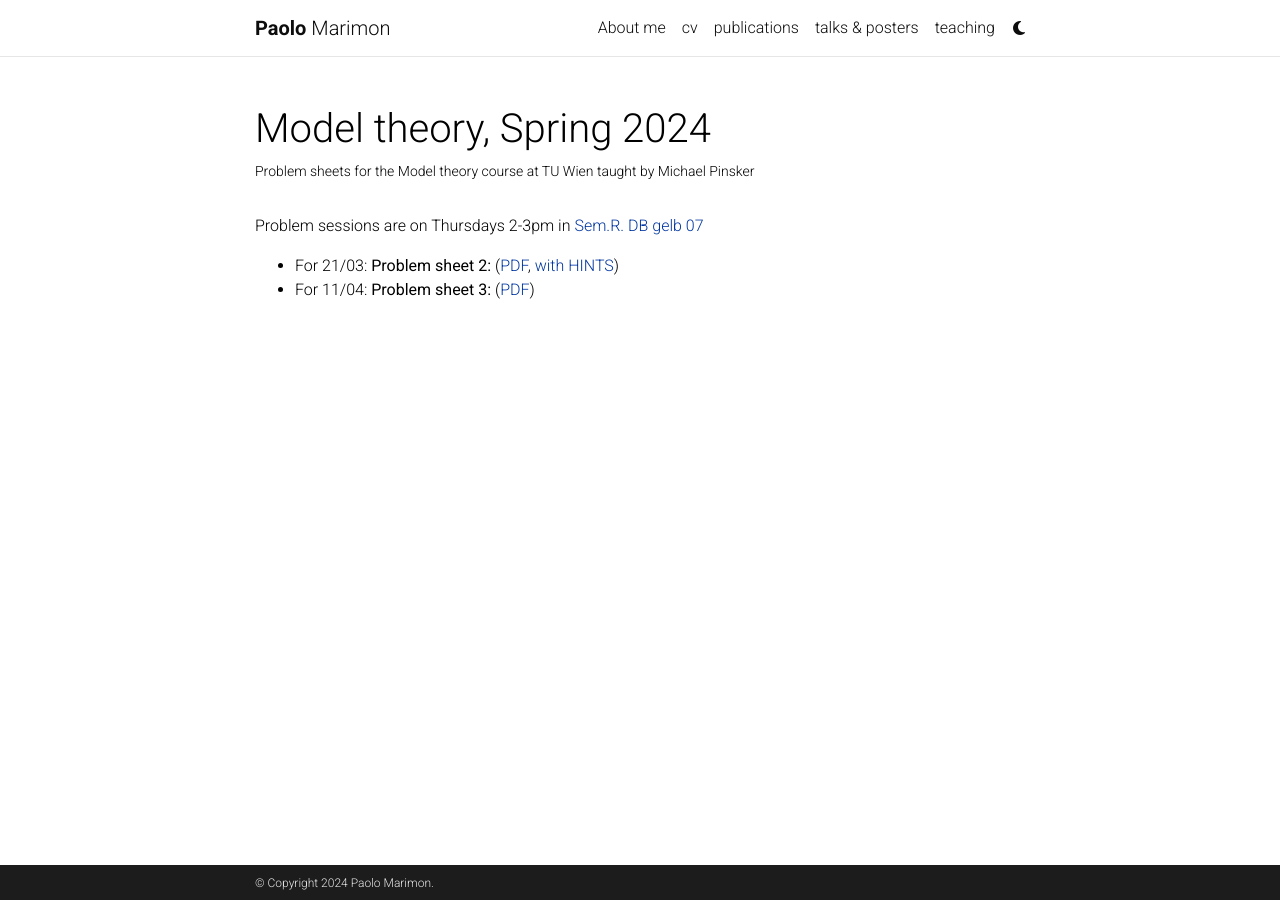
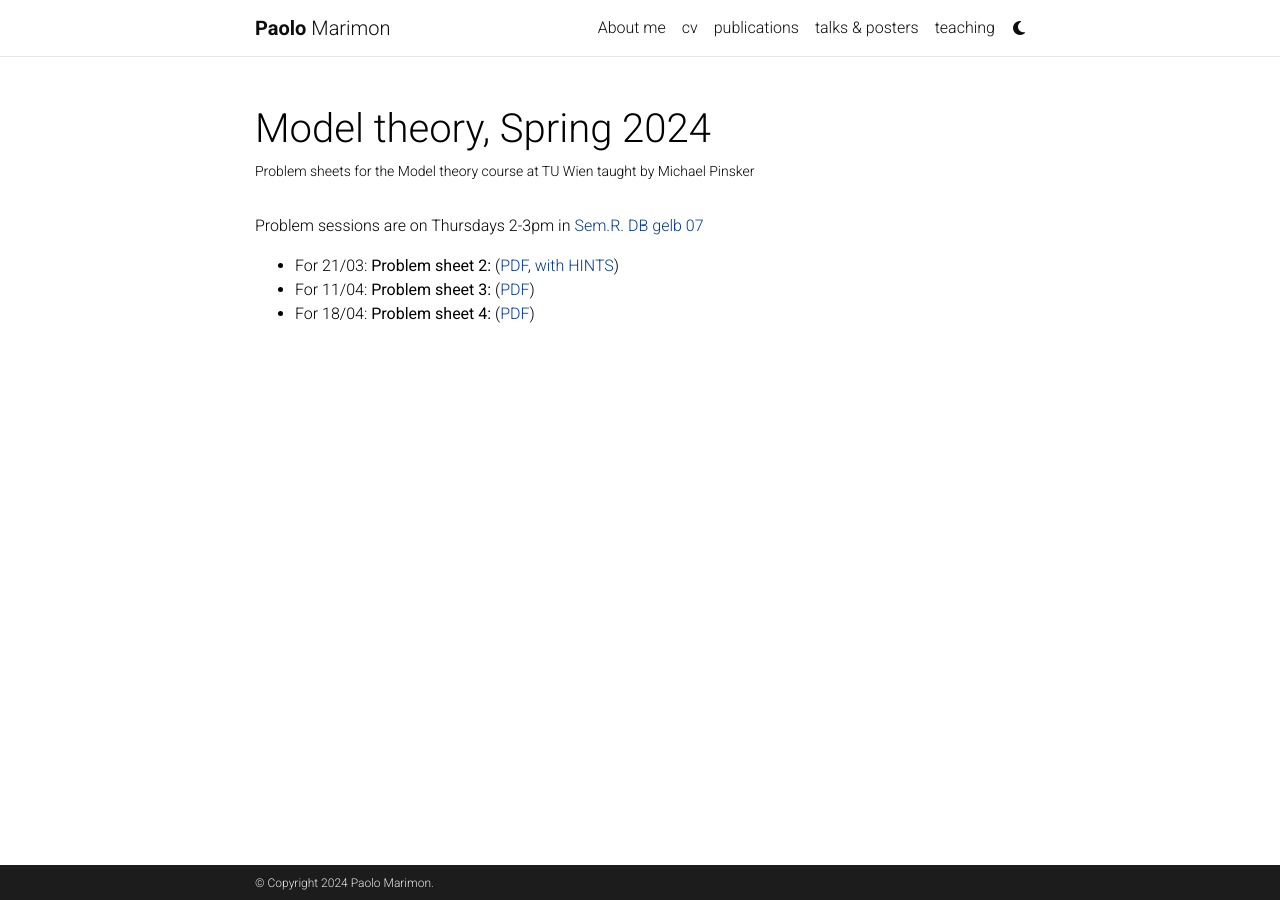
Before and after one commit to paolomarimon/paolomarimon.github.io, a Jekyll site: the page built from _projects/Modeltheory2024.md, in a window 1280 px wide. Built offline with Jekyll 4.4.1, drawn with Linux system fonts in a browser that asks for light colours; comment, search, counter and statistics services are not loaded; a style sheet for code colours, icons or effects is not loaded.

Commit message:
Update Modeltheory2024.md

```diff
--- a/_projects/Modeltheory2024.md
+++ b/_projects/Modeltheory2024.md
@@ -12,3 +12,4 @@
 <ul>
   <li>For 21/03: <b>Problem sheet 2:</b> (<a href="https://paolomarimon.github.io/assets/pdf/MTEX2024/PS2.pdf" target="_blank">PDF</a>, <a href="https://paolomarimon.github.io/assets/pdf/MTEX2024/HINTS2.pdf" target="_blank">with HINTS</a>)</li>
     <li>For 11/04: <b>Problem sheet 3:</b> (<a href="https://paolomarimon.github.io/assets/pdf/MTEX2024/PS3.pdf" target="_blank">PDF</a>)</li>
+      <li>For 18/04: <b>Problem sheet 4:</b> (<a href="https://paolomarimon.github.io/assets/pdf/MTEX2024/PS4.pdf" target="_blank">PDF</a>)</li>
```
